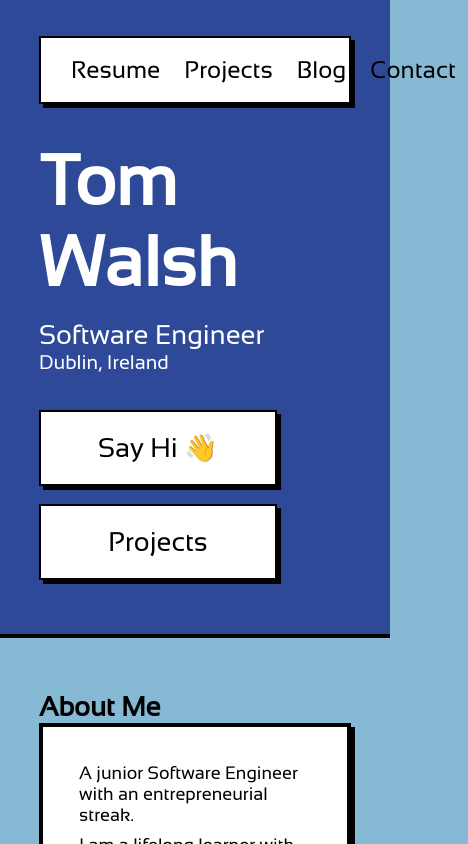
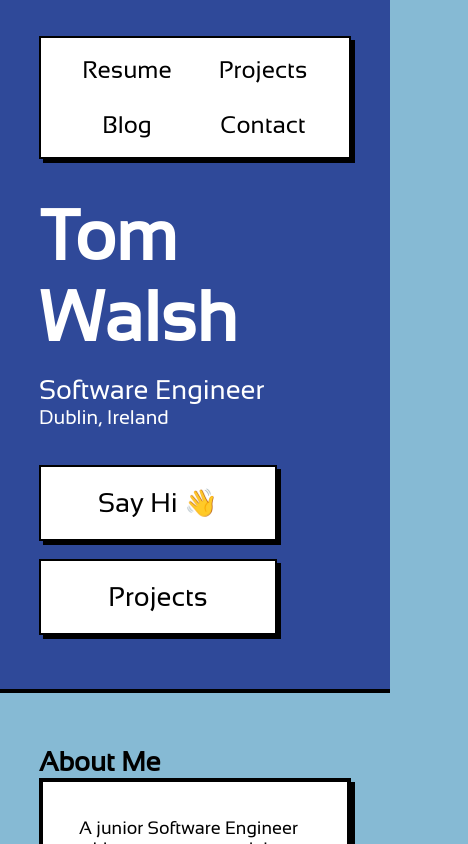
Before and after one commit to tomwalsh96/portfolio, a React (Create React App) app in the folder frontend/: page / in a window 390 px wide. Shown: the top 844 px of the page, 468 px wide, since content can reach past the window. Built offline with nearby package versions, Linux system fonts and the light colour scheme; no server answers.

Commit message:
Simple Mobile Menu Solution

```diff
--- a/frontend/src/components/layouts/NavBar.js
+++ b/frontend/src/components/layouts/NavBar.js
@@ -5,7 +5,7 @@
 export default function NavBar() {
   return (
     <nav className="navbar">
-      <ul>
+      <ul className="menu">
         <li><Link className="link" to="/">Resume</Link></li>
         <li><Link className="link" to="/projects">Projects</Link></li>
         <li><Link className="link" to="/blog">Blog</Link></li>
--- a/frontend/src/components/layouts/styles/NavBar.css
+++ b/frontend/src/components/layouts/styles/NavBar.css
@@ -12,7 +12,7 @@
   box-shadow: 2px 2px;
 }
 
-.navbar ul {
+.navbar .menu {
   margin: 0;
   padding: 0;
   list-style: none;
@@ -35,3 +35,11 @@
 .navbar .link:hover, .navbar.link:focus {
   text-decoration: underline;
 }
+
+@media screen and (max-width: 600px) {
+  .navbar .menu {
+    display: grid;
+    grid-template-columns: 1fr 1fr;
+    row-gap: 1.5rem;
+  }
+}
```
